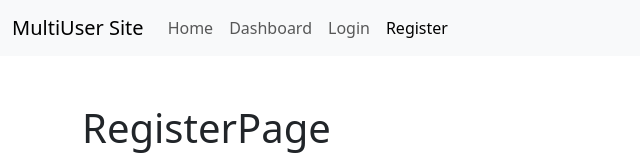
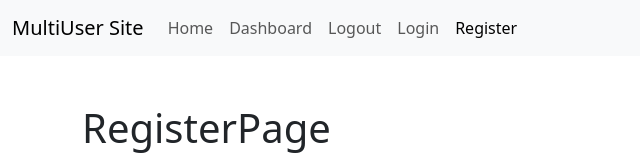
Before and after one commit to John-Kimani/MULTI_USER_ROLE_AUTHENTICATION, a React (Create React App) app in the folder frontend/client/: page /register in a window 1280 px wide. Shown: the top 160 px of the page, without its empty margins (0-640 px from the left). Built offline with nearby package versions, Linux system fonts and the light colour scheme.

Commit message:
Redux: create store and configure registered dispatch

```diff
--- a/frontend/client/package.json
+++ b/frontend/client/package.json
@@ -3,12 +3,14 @@
   "version": "0.1.0",
   "private": true,
   "dependencies": {
+    "@reduxjs/toolkit": "^1.9.2",
     "@testing-library/jest-dom": "^5.16.5",
     "@testing-library/react": "^13.4.0",
     "@testing-library/user-event": "^13.5.0",
     "react": "^18.2.0",
     "react-dom": "^18.2.0",
     "react-helmet": "^6.1.0",
+    "react-redux": "^8.0.5",
     "react-router-dom": "^6.8.1",
     "web-vitals": "^2.1.4"
   },
--- a/frontend/client/src/App.js
+++ b/frontend/client/src/App.js
@@ -1,19 +1,24 @@
 import { BrowserRouter as Router, Routes, Route } from "react-router-dom";
+import { Provider } from "react-redux";
 
 import HomePage from "pages/HomePage";
 import RegisterPage from "pages/RegisterPage";
 import LoginPage from "pages/LoginPage";
 import DashboardPage from "pages/DashboardPage";
 
+import { store } from "store";
+
 const App = () => (
-  <Router>
-    <Routes>
-      <Route path="/" element={ <HomePage />} />
-      <Route path="/dashboard" element={ <DashboardPage />} />
-      <Route path="/login" element={ <LoginPage />} />
-      <Route path="/register" element={ <RegisterPage />} />
-    </Routes>
-  </Router>
+  <Provider store={store}>
+    <Router>
+      <Routes>
+        <Route path="/" element={<HomePage />} />
+        <Route path="/dashboard" element={<DashboardPage />} />
+        <Route path="/login" element={<LoginPage />} />
+        <Route path="/register" element={<RegisterPage />} />
+      </Routes>
+    </Router>
+  </Provider>
 );
 
 export default App;
--- a/frontend/client/src/components/Navbar.js
+++ b/frontend/client/src/components/Navbar.js
@@ -1,28 +1,23 @@
 import { Link, NavLink } from "react-router-dom";
 
 const Navbar = () => {
-
-return (
-<nav className="navbar navbar-expand-lg bg-body-tertiary">
-  <div className="container-fluid">
-    <Link className="navbar-brand" to="/">
-        MultiUser Site
-    </Link>
-    <button className="navbar-toggler" type="button" data-bs-toggle="collapse" data-bs-target="#navbarNav" aria-controls="navbarNav" aria-expanded="false" aria-label="Toggle navigation">
-      <span className="navbar-toggler-icon"></span>
-    </button>
-    <div className="collapse navbar-collapse" id="navbarNav">
-      <ul className="navbar-nav">
-        <li className="nav-item">
-            <NavLink className="nav-link" to="/">
-                Home
-            </NavLink>
-        </li>
+  const authLinks = (
+    <>
       <li className="nav-item">
         <NavLink className="nav-link" to="/dashboard">
           Dashboard
         </NavLink>
       </li>
+      <li className="nav-item">
+        <a className="nav-link" href="#!">
+          Logout
+        </a>
+      </li>
+    </>
+  );
+
+  const guestlinks = (
+    <>
       <li className="nav-item">
         <NavLink className="nav-link" to="/login">
           Login
@@ -33,6 +28,37 @@ return (
           Register
         </NavLink>
       </li>
+    </>
+  );
+
+  return (
+    <nav className="navbar navbar-expand-lg bg-body-tertiary">
+      <div className="container-fluid">
+        <Link className="navbar-brand" to="/">
+          MultiUser Site
+        </Link>
+        <button
+          className="navbar-toggler"
+          type="button"
+          data-bs-toggle="collapse"
+          data-bs-target="#navbarNav"
+          aria-controls="navbarNav"
+          aria-expanded="false"
+          aria-label="Toggle navigation"
+        >
+          <span className="navbar-toggler-icon"></span>
+        </button>
+        <div className="collapse navbar-collapse" id="navbarNav">
+          <ul className="navbar-nav">
+            <li className="nav-item">
+              <NavLink className="nav-link" to="/">
+                Home
+              </NavLink>
+            </li>
+            {authLinks}
+            {guestlinks}
+
+            {/* {isAuthenticated ? authLinks : guestlinks} */}
           </ul>
         </div>
       </div>
--- /dev/null
+++ b/frontend/client/src/features/user.js
@@ -0,0 +1,25 @@
+import { createSlice } from '@reduxjs/toolkit'
+
+const initialState = {
+    isAuthenticated: false,
+    user: null,
+    loading: false,
+    registered: false,
+}
+
+
+
+const userSlice = createSlice({
+  name: 'user',
+  initialState,
+  reducers: {
+    resetRegistered: state => {
+      // Sync action creators dispatch on the login page
+      state.registered = false;
+    }
+    //Handles syncronous dispatches using the thunk middleware to generate action creators
+  },
+})
+
+export const { resetRegistered } = userSlice.actions
+export default userSlice.reducer
--- /dev/null
+++ b/frontend/client/src/store.js
@@ -0,0 +1,9 @@
+import { configureStore } from "@reduxjs/toolkit";
+import userReducer from 'features/user';
+
+export const store = configureStore({
+    reducer: {
+        user: userReducer,
+    },
+    devTools: process.env.NODE_ENV !== 'production',
+})
```
Also changed, not shown: frontend/client/src/features/auth.js (deleted), 1 other file (tests, documents, lock files or other folders). Lines whose indentation alone changed are shown as unchanged.
